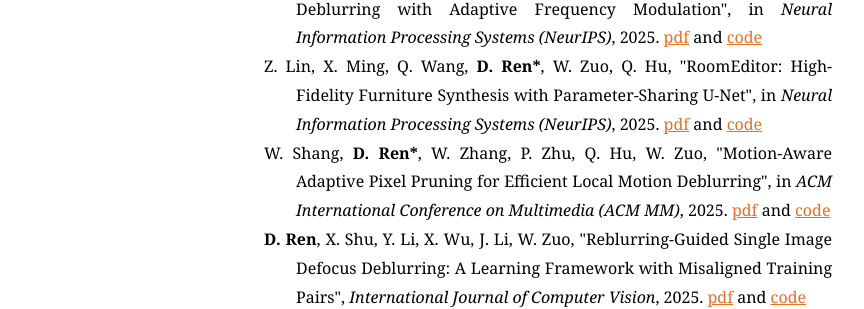
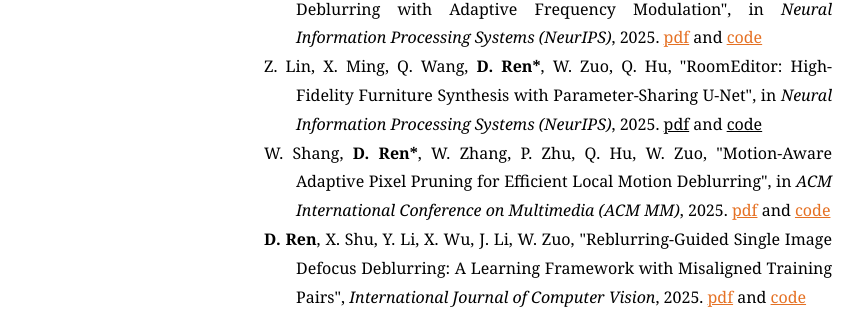
Before and after one commit to csdwren/csdwren.github.io, a Jekyll site: the page built from index.html, in a window 1280 px wide. Shown: the part 930-1239 px from the top of the page, without its empty margins (208-1072 px from the left). Built offline with Jekyll 4.4.1, drawn with Linux system fonts in a browser that asks for light colours; some web fonts are replaced.

Commit message:
Update index.html

```diff
--- a/index.html
+++ b/index.html
@@ -45,7 +45,7 @@
           <div align="justify">W. Jiao, B. Li, W. Shang, P. Wang, <strong>D. Ren*</strong>, &quot;Efficient RAW Image Deblurring with Adaptive Frequency Modulation&quot;</a>, in <em> Neural Information Processing Systems (NeurIPS)</em>, 2025. <a href=" https://arxiv.org/pdf/2505.24407"><u>pdf</u></a> and <a href=" https://github.com/WenlongJiao/FrENet"><u>code</u></a></div>
           </li>
 <li>
-          <div align="justify">Z. Lin, X. Ming, Q. Wang, <strong>D. Ren*</strong>, W. Zuo, Q. Hu, &quot;RoomEditor: High-Fidelity Furniture Synthesis with Parameter-Sharing U-Net&quot;</a>, in <em> Neural Information Processing Systems (NeurIPS)</em>, 2025. <a href=""><u>pdf</u></a> and <a href=""><u>code</u></a></div>
+          <div align="justify">Z. Lin, X. Ming, Q. Wang, <strong>D. Ren*</strong>, W. Zuo, Q. Hu, &quot;RoomEditor: High-Fidelity Furniture Synthesis with Parameter-Sharing U-Net&quot;</a>, in <em> Neural Information Processing Systems (NeurIPS)</em>, 2025. <u>pdf</u> and <u>code</u></div>
           </li>
 
 <li>
```
